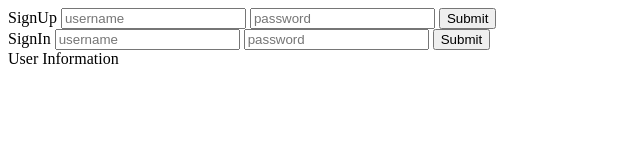
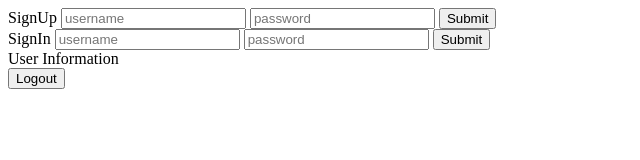
Before and after one commit to Aditya-aks-710/Learning-JWT, a website: page public/index.html in a window 1280 px wide. Shown: the whole page, without its empty margins (0-640 px from the left). Drawn offline with nearby package versions, Linux system fonts and the light colour scheme; no server answers.

Commit message:
Add logout button

```diff
--- a/public/index.html
+++ b/public/index.html
@@ -23,7 +23,9 @@
     User Information
     <div id="user-info"></div>
   </div>
-
+  <div>
+    <button onclick="logout()">Logout</button>
+  </div>
   <script src="https://cdn.jsdelivr.net/npm/axios@1.6.7/dist/axios.min.js"></script>
   <script src="js/index.js"></script>
 </body>
--- a/public/js/index.js
+++ b/public/js/index.js
@@ -28,6 +28,16 @@ async function signin() {
     alert("Successfully signed in!");
 }
 
+function logout() {
+    localStorage.removeItem("token");
+
+    document.getElementById("user-info").innerHTML = "";
+
+    window.location.href = "/";
+
+    alert("logged out");
+}
+
 async function getUserInformation() {
     const response = await axios.get("http://localhost:3000/me", {
         headers: {
```
